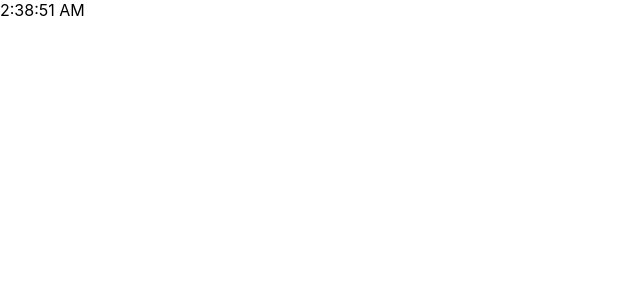
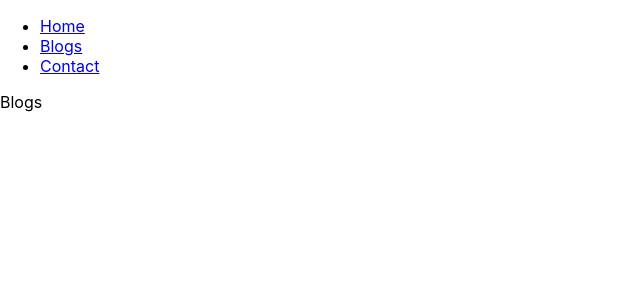
Before and after one commit to Tamilselvan1812/26_demo, a React (Create React App) app: page /Blogs in a window 1280 px wide. Shown: the top 300 px of the page, without its empty margins (0-640 px from the left). Built offline with nearby package versions, Linux system fonts and the light colour scheme.

Commit message:
created router

```diff
--- a/package.json
+++ b/package.json
@@ -9,6 +9,7 @@
     "@testing-library/user-event": "^13.5.0",
     "react": "^19.1.0",
     "react-dom": "^19.1.0",
+    "react-router-dom": "^7.6.2",
     "react-scripts": "5.0.1",
     "web-vitals": "^2.1.4"
   },
--- a/src/App.jsx
+++ b/src/App.jsx
@@ -5,13 +5,17 @@ import { createContext } from 'react';
 import UseRefDemo from './components/learnUseRef/UseRefDemo';
 import UseEffectDemo from './components/learnUseEffect/UseEffectDemo';
 import TimerApp from './components/learnUseEffect/TimerApp';
-
+import { BrowserRouter, Route, Routes } from 'react-router-dom';
+import Home from './components/learnRouter/Home';
+import Contact from './components/learnRouter/Contact';
+import Blogs from './components/learnRouter/Blogs';
+import Layout from './components/learnRouter/Layout';
 
 
 export const personContext = createContext();
 
 function App() {
-   const person = {personname: "Tamilselvan" };
+  const person = { personname: "Tamilselvan" };
 
   return (
     <div>
@@ -22,7 +26,19 @@ function App() {
 
       {/* <UseRefDemo/> */}
       {/* <UseEffectDemo/> */}
-      <TimerApp/>
+      {/* <TimerApp/> */}
+
+      <BrowserRouter>
+        <Routes>
+          <Route path="/" element={<Layout />}>           {/* When the user visits /, show the <Home />  */}
+             <Route index element={<Home />} />           {/*  component inside <Layout /> by default*/}
+            <Route path='/Blogs' element={<Blogs />} />
+            <Route path='/Contact' element={<Contact />} />
+          </Route>
+        </Routes>
+      </BrowserRouter>
+
+
     </div>
   );
 }
--- /dev/null
+++ b/src/components/learnRouter/Blogs.jsx
@@ -0,0 +1,9 @@
+import React from 'react'
+
+function Blogs() {
+  return (
+    <div>Blogs</div>
+  )
+}
+
+export default Blogs;
--- /dev/null
+++ b/src/components/learnRouter/Contact.jsx
@@ -0,0 +1,9 @@
+import React from 'react'
+
+function Contact() {
+  return (
+    <div>Contact</div>
+  )
+}
+
+export default Contact;
--- /dev/null
+++ b/src/components/learnRouter/Home.jsx
@@ -0,0 +1,9 @@
+import React from 'react'
+
+function Home() {
+  return (
+    <div>Home</div>
+  )
+}
+
+export default Home;
--- /dev/null
+++ b/src/components/learnRouter/Layout.jsx
@@ -0,0 +1,26 @@
+import { Outlet, Link } from "react-router-dom";
+
+function Layout() {
+    return (
+        <div>
+            <nav>
+                <ul>
+                    <li>
+                        <Link to="/">Home</Link>                   {/* <a href="/">Home</a> = does a full page reload.  */}
+
+                    </li>
+                    <li>
+                        <Link to="/blogs">Blogs</Link>           {/*navigates without refreshing the page  */}
+                    </li>
+                    <li>
+                        <Link to="/contact">Contact</Link>
+                    </li>
+                </ul>
+            </nav>
+
+            <Outlet />                  {/*  Acts as a placeholder where the child routes (Home, Blogs, Contact, etc.) will render. */}
+        </div>
+    )
+};
+
+export default Layout;
```
Also changed, not shown: 1 other file (tests, documents, lock files or other folders).
